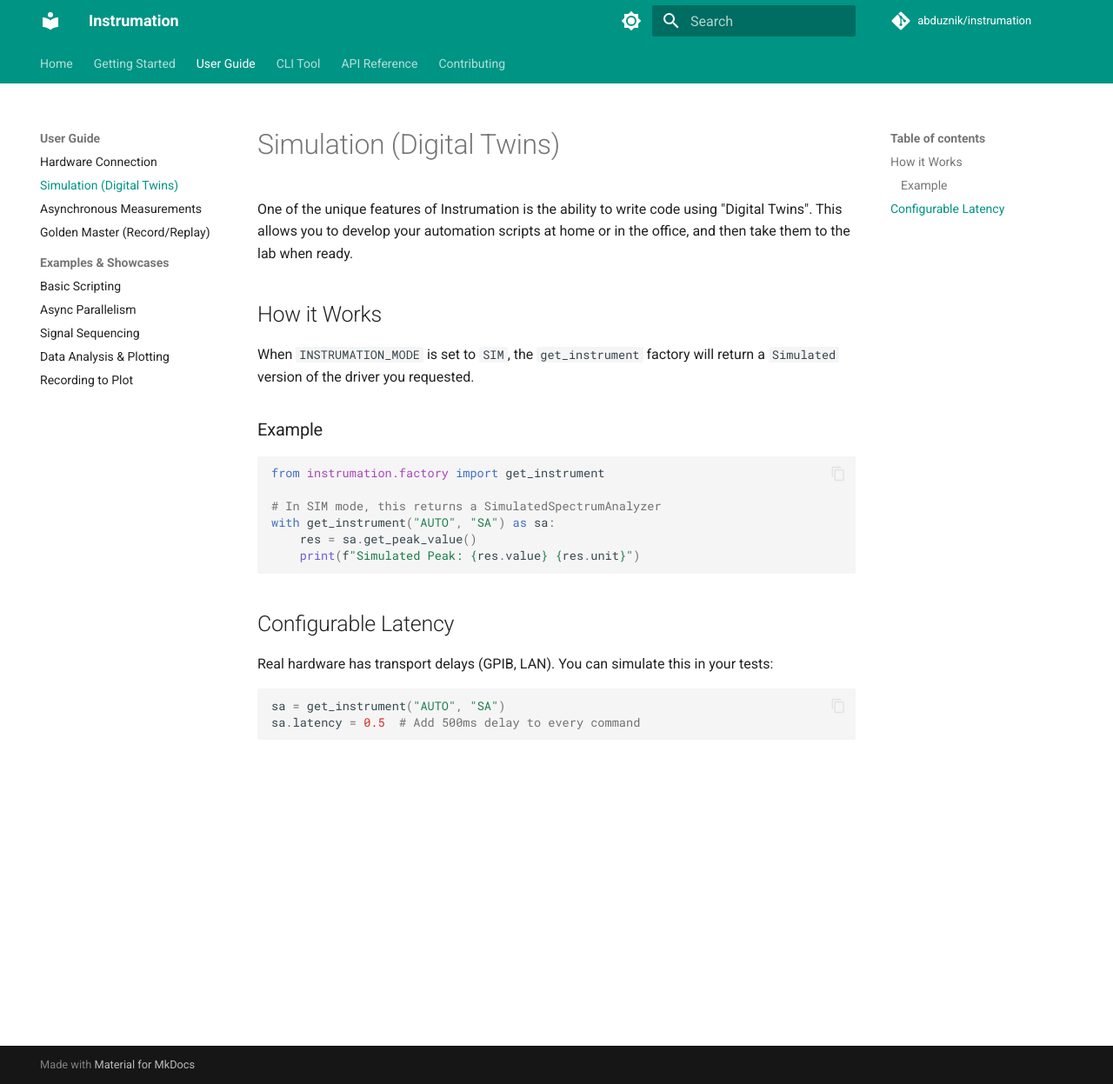
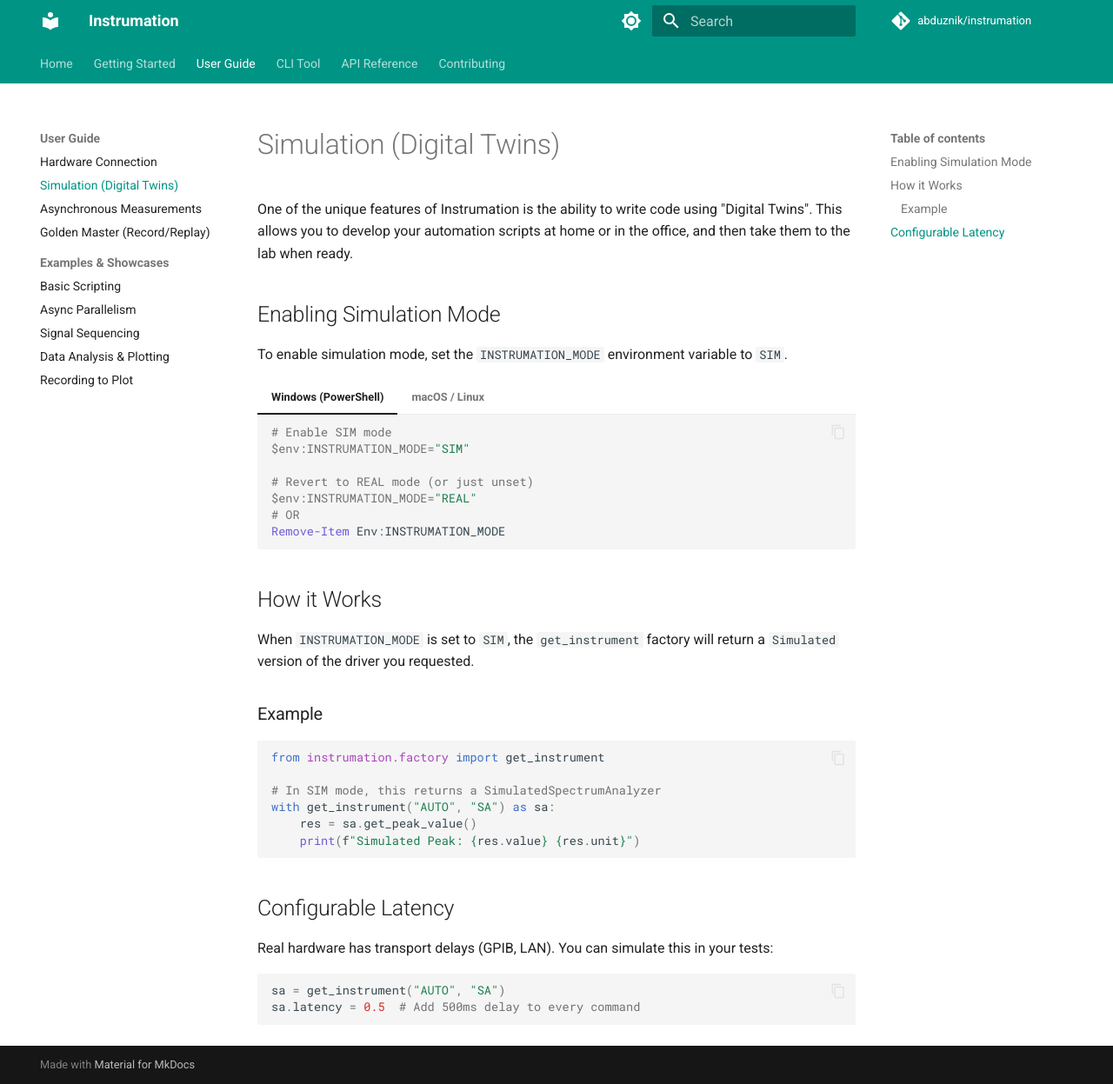
Before and after one commit to abduznik/instrumation, an MkDocs documentation site: the page built from docs/user_guide/simulation.md, in a window 1280 px wide and 1247 px high. Shown: the whole window at 87% size. Built offline with MkDocs 1.6.1 and Material for MkDocs 9.7.7, drawn with Linux system fonts in a browser that asks for light colours; comment, search, counter and statistics services are not loaded.

Commit message:
docs: add environment variable commands and revert instructions to simulation guide

````diff
--- a/docs/user_guide/simulation.md
+++ b/docs/user_guide/simulation.md
@@ -1,6 +1,32 @@
 # Simulation (Digital Twins)
 
 One of the unique features of Instrumation is the ability to write code using "Digital Twins". This allows you to develop your automation scripts at home or in the office, and then take them to the lab when ready.
+
+## Enabling Simulation Mode
+
+To enable simulation mode, set the `INSTRUMATION_MODE` environment variable to `SIM`.
+
+=== "Windows (PowerShell)"
+    ```powershell
+    # Enable SIM mode
+    $env:INSTRUMATION_MODE="SIM"
+
+    # Revert to REAL mode (or just unset)
+    $env:INSTRUMATION_MODE="REAL"
+    # OR
+    Remove-Item Env:INSTRUMATION_MODE
+    ```
+
+=== "macOS / Linux"
+    ```bash
+    # Enable SIM mode
+    export INSTRUMATION_MODE="SIM"
+
+    # Revert to REAL mode
+    export INSTRUMATION_MODE="REAL"
+    # OR
+    unset INSTRUMATION_MODE
+    ```
 
 ## How it Works
 
````
